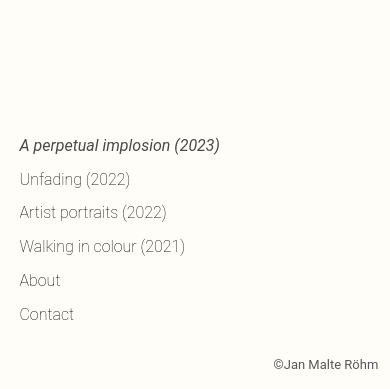
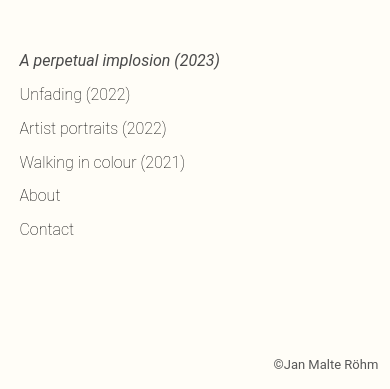
Before and after one commit to JanMalteRoehm/PhotoWebsite, a plain HTML site: page index.html in a window 390 px wide. Shown: the part 455-844 px from the top of the page. Drawn offline with Linux system fonts and the light colour scheme.

Commit message:
Update styles website home.css

```diff
--- a/styles website home.css
+++ b/styles website home.css
@@ -251,32 +251,32 @@ text-decoration: none;
 
     .page4 {
         position: fixed;
-        top: 70%;
+        top: 60%;
         left: 5%;
     }
 
     .page1 {
         position: fixed;
-        top: 74%;
+        top: 64%;
         left: 5%;
     }
 
 
     .page3 {
         position: fixed;
-        top: 78%;
+        top: 68%;
         left: 5%;
     }
 
     .page2 {
         position: fixed;
-        top: 82%;
+        top: 72%;
         left: 5%;
     }
 
     .pagebio {
         position: fixed;
-        top: 86%;
+        top: 76%;
         left: 5%;
     }
 
@@ -293,7 +293,7 @@ text-decoration: none;
 
     .pagecontact {
         position: fixed;
-        top: 90%;
+        top: 80%;
         left: 5%;
     }
 
```
